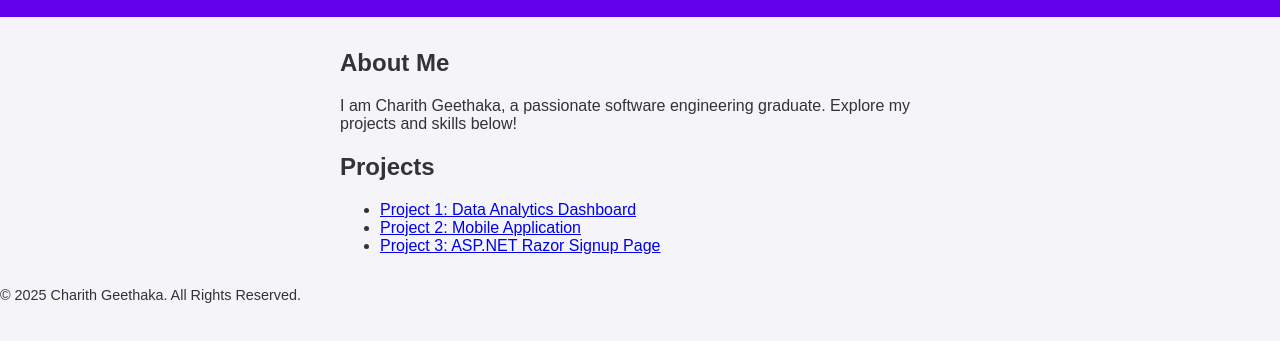
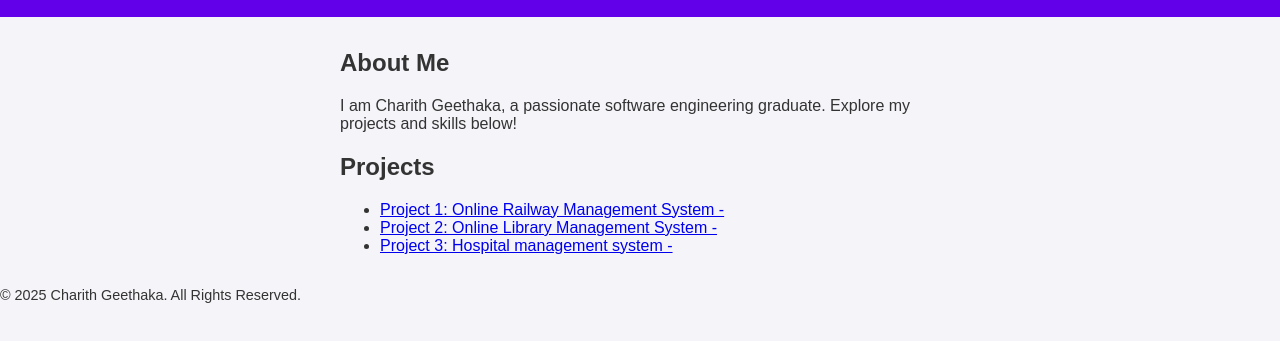
Before and after one commit to CGeethaka/portfolio-, a plain HTML site: page index.html in a window 1280 px wide. Shown: the part 95-436 px from the top of the page. Drawn offline with Linux system fonts and the light colour scheme.

Commit message:
Update index.html

```diff
--- a/index.html
+++ b/index.html
@@ -37,9 +37,9 @@
         <p>I am Charith Geethaka, a passionate software engineering graduate. Explore my projects and skills below!</p>
         <h2>Projects</h2>
         <ul>
-            <li><a href="#">Project 1: Data Analytics Dashboard</a></li>
-            <li><a href="#">Project 2: Mobile Application</a></li>
-            <li><a href="#">Project 3: ASP.NET Razor Signup Page</a></li>
+            <li><a href="#">Project 1: Online Railway Management System -</a></li>
+            <li><a href="#">Project 2: Online Library Management System  -</a></li>
+            <li><a href="#">Project 3: Hospital management system -</a></li>
         </ul>
     </section>
     <footer>
```
